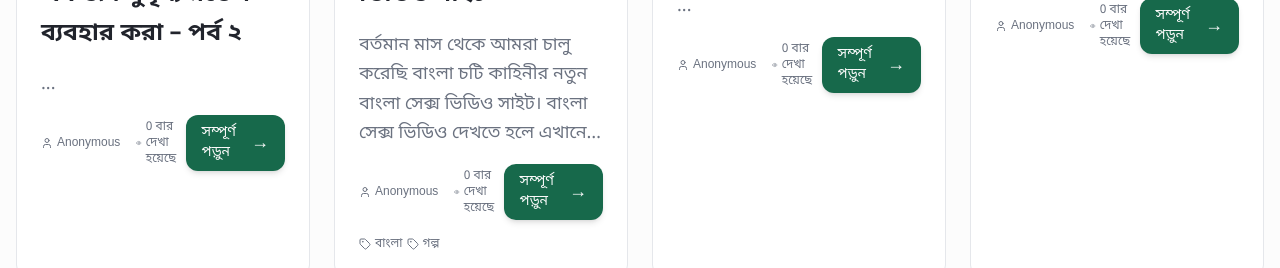
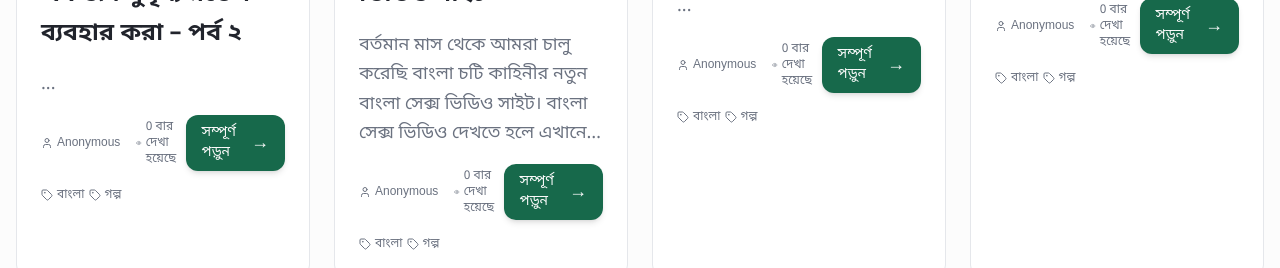
Before and after one commit to cisium133/bangla-choti-duniya, a React (Vite) app: page / in a window 1280 px wide. Shown: the part 514-782 px from the top of the page. Built offline with nearby package versions, Linux system fonts and the light colour scheme; a web font is replaced by a local one.

Commit message:
Fix: Ensure tags is an array
The error "story.tags.slice(...).map is not a function" indicates that `story.tags` is not an array. This commit adds a check to ensure `story.tags` is treated as an array before attempting to use array methods like `slice` and `map`.

```diff
--- a/src/components/StoryCard.tsx
+++ b/src/components/StoryCard.tsx
@@ -89,12 +89,26 @@ export const StoryCard = ({ story }: StoryCardProps) => {
         </div>
 
         <div className="flex flex-wrap gap-1 mt-3">
-          {Array.isArray(story.tags) && story.tags.slice(0, 3).map((tag) => (
-            <span key={tag} className="inline-flex items-center gap-1 text-xs text-muted-foreground">
-              <Tag className="w-3 h-3" />
-              {tag}
-            </span>
-          ))}
+          {(() => {
+            console.log('Story tags debug:', {
+              tags: story.tags,
+              isArray: Array.isArray(story.tags),
+              type: typeof story.tags,
+              title: story.title
+            });
+
+            // Ensure tags is always an array
+            const tagsArray = Array.isArray(story.tags) ? story.tags :
+                             typeof story.tags === 'string' ? [story.tags] :
+                             [];
+
+            return tagsArray.slice(0, 3).map((tag) => (
+              <span key={tag} className="inline-flex items-center gap-1 text-xs text-muted-foreground">
+                <Tag className="w-3 h-3" />
+                {tag}
+              </span>
+            ));
+          })()}
         </div>
       </div>
     </article>
--- a/src/data/stories.ts
+++ b/src/data/stories.ts
@@ -110,11 +110,13 @@ async function createStoriesFromMarkdown(): Promise<Story[]> {
           author: stripHtml(metadata.author || 'অজানা'),
           publishedDate: metadata.publishedDate || '2024-01-01',
           category: metadata.category || 'unknown',
-          tags: metadata.tags || ['বাংলা', 'গল্প'],
+          tags: Array.isArray(metadata.tags) ? metadata.tags : ['বাংলা', 'গল্প'],
           imageUrl: metadata.imageUrl || 'https://source.unsplash.com/800x600/?bangladesh',
           views: getViewCount(filename),
           featured: metadata.featured || false
         };
+
+        console.log(`Story parsed:`, { title: story.title, tags: story.tags, isArray: Array.isArray(story.tags) });
 
         stories.push(story);
         console.log(`Loaded story: ${story.title}`);
```
